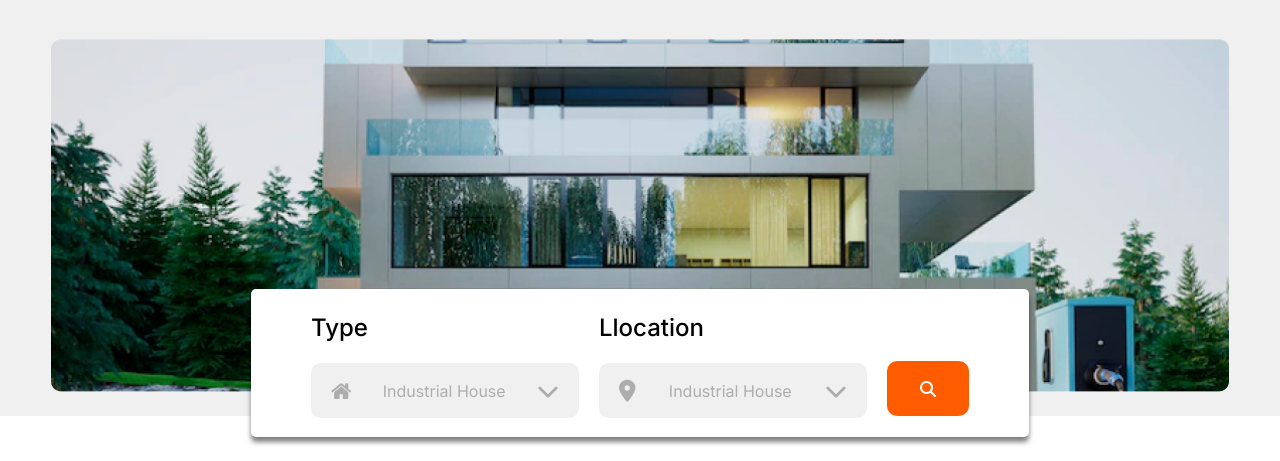
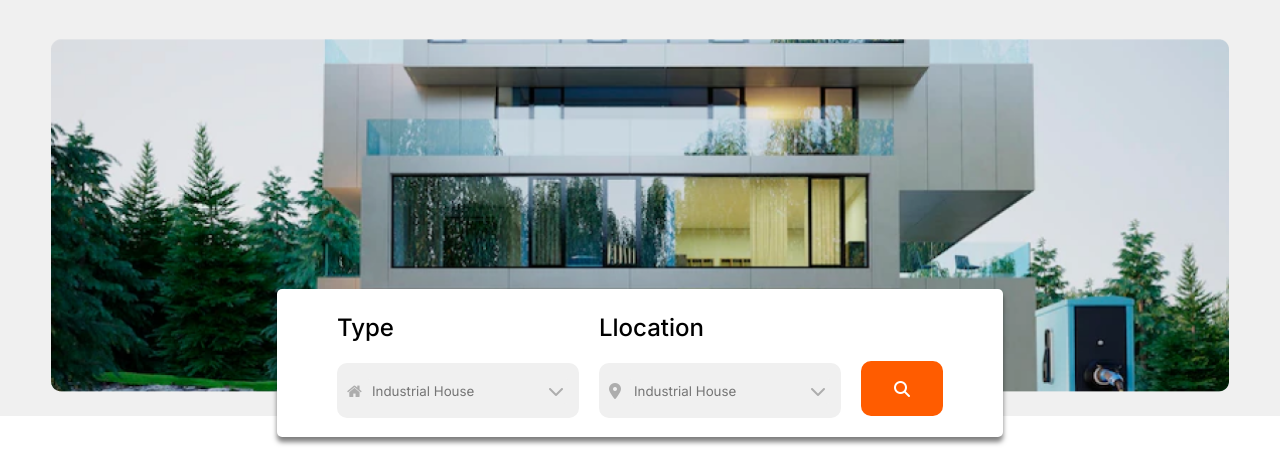
Before and after one commit to tranchi0120/YourHome-html-css-js, a website: page index.html in a window 1280 px wide. Shown: the part 491-952 px from the top of the page. Drawn offline with nearby package versions, Linux system fonts and the light colour scheme.

Commit message:
update input

```diff
--- a/index.html
+++ b/index.html
@@ -22,7 +22,7 @@
 </head>
 
 <body>
-  <section class="main">
+  <section class="main ">
     <header class="header ">
       <div class="container">
         <div class="header-top">
@@ -79,17 +79,17 @@
                 <div class="address-box">
                   <span class="address-title">Type</span>
                   <div class="address-select">
-                    <i class="fa fa-home" aria-hidden="true"></i>
-                    <span class="address-text">Industrial House</span>
-                    <i class="fa-solid fa-chevron-down"></i>
+                    <i class="address-icon-home fa fa-home" aria-hidden="true"></i>
+                    <input placeholder="Industrial House" class="address-text"></input>
+                    <i class="address-icon-down fa-solid fa-chevron-down"></i>
                   </div>
                 </div>
                 <div class="address-box">
                   <span class="address-title">Llocation</span>
                   <div class="address-select">
-                    <i class="fa fa-light fa-location-dot"></i>
-                    <span class="address-text">Industrial House</span>
-                    <i class="fa-solid fa-chevron-down"></i>
+                    <i class="address-icon-home fa fa-light fa-location-dot"></i>
+                    <input placeholder="Industrial House" class="address-text"></input>
+                    <i class="address-icon-down fa-solid fa-chevron-down"></i>
                   </div>
                 </div>
                 <i class="fa-solid fa-magnifying-glass address-search"></i>
@@ -157,7 +157,7 @@
       <section class="advantages">
         <div class="container">
           <div class="advantages-main">
-            <div class="advantages-content" data-aos="fade-up" ht" data-aos-duration="3000">
+            <div class="advantages-content" data-aos="fade-up" data-aos-duration="3000">
               <h1 class="advantages-title">Why Do you Chosse Us</h1>
               <div class="advantages-group">
                 <div class="advantages-box">
--- a/sass/_address.scss
+++ b/sass/_address.scss
@@ -11,25 +11,28 @@
   }
 
   &-select {
-    font-size: 22px;
+    position: relative;
+    padding: 0 10px;
     color: #ADADAD;
     border: none;
-    padding: 20px;
     align-items: center;
-    width: 268px;
     height: 55px;
     background-color: #f0f0f0;
     display: flex;
     border-radius: 10px;
-    display: flex;
+    gap: 5px;
     justify-content: space-between;
   }
 
   &-text {
-    font-weight: 400;
-    font-size: 16px;
-    line-height: 24px;
+    border: none;
+    padding: 5px;
+    border-radius: 5px;
+    background: #f0f0f0;
+    outline: none;
+    color: black;
     font-family: $font-inter;
+    margin-left: 20px;
   }
 
   &-search {
@@ -44,13 +47,29 @@
     border-radius: 10px;
     margin-top: 70px;
   }
+
+  &-icon {
+    cursor: pointer;
+
+    &-home {
+      position: absolute;
+    }
+
+    &-down {
+      position: absolute;
+      right: 15px;
+
+    }
+
+
+  }
 }
 
 
 @media screen and (max-width: 739px) {
   .address {
     &-select {
-      gap: 20px;
+      gap: 0px;
       width: 100%;
       color: #ADADAD;
       border: none;
```
Also changed, not shown: css/style.css, 1 other file.
